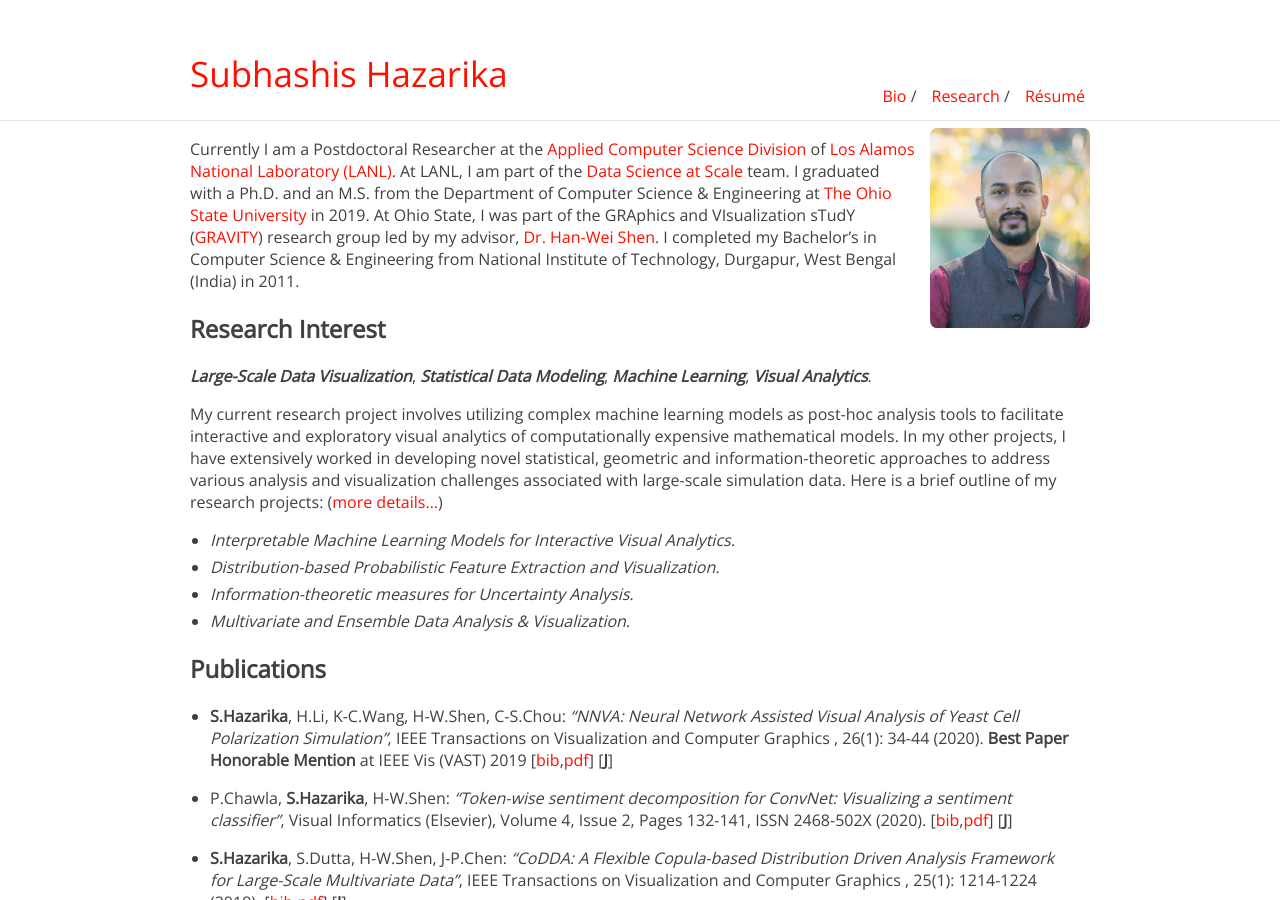
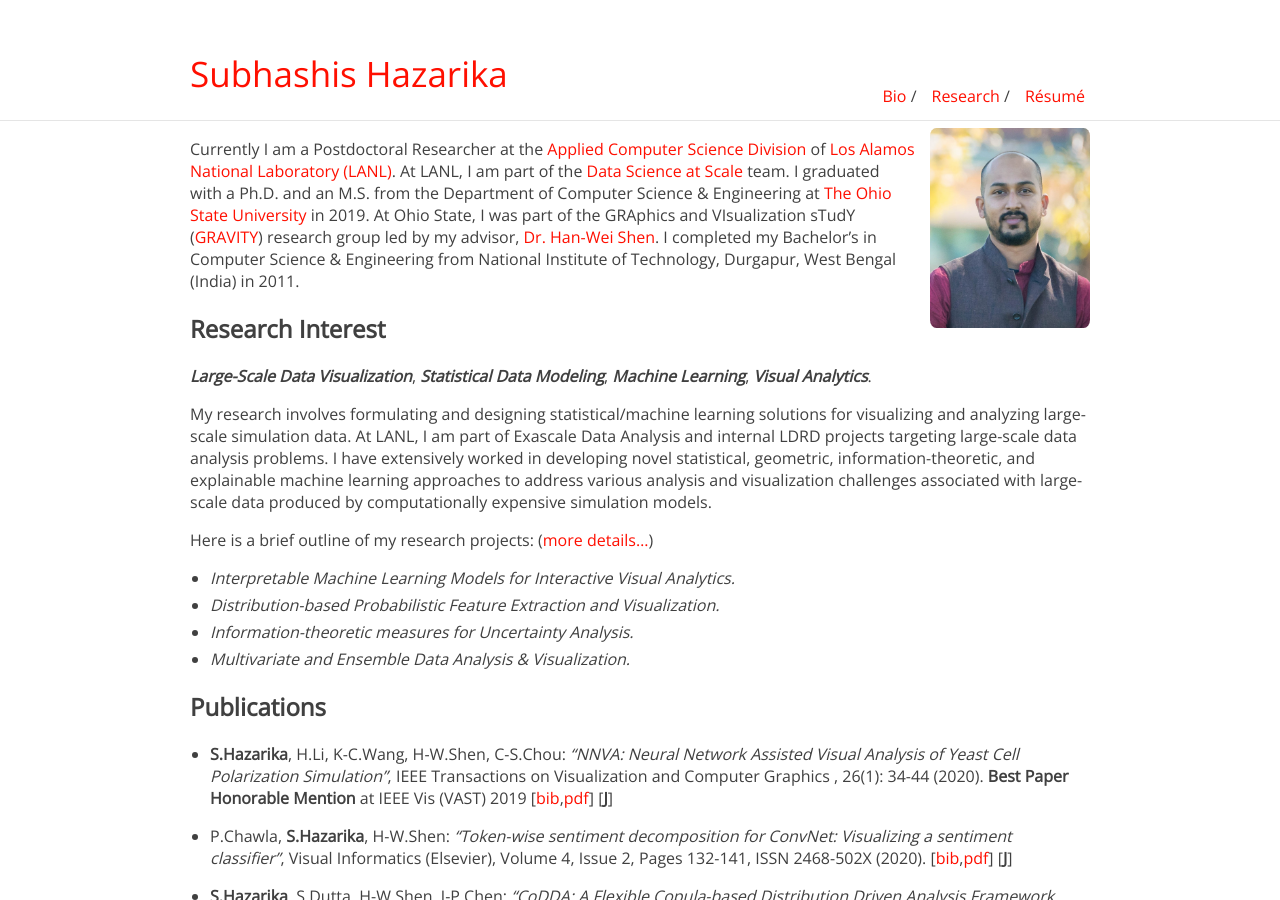
Before and after one commit to subhashis-parc/subhashis.github.io, a Jekyll site: the page built from index.md, in a window 1280 px wide and 900 px high. Built offline with Jekyll 4.4.1, drawn with Linux system fonts in a browser that asks for light colours.

Commit message:
reserach statement

```diff
--- a/index.md
+++ b/index.md
@@ -12,7 +12,12 @@ Currently I am a Postdoctoral Researcher at the [Applied Computer Science Divisi
 
 <i><b>Large-Scale Data Visualization</b></i>, <i><b>Statistical Data Modeling</b></i>, <i><b>Machine Learning</b></i>, <i><b>Visual Analytics</b></i>.
 
-My current research project involves utilizing complex machine learning models as post-hoc analysis tools to facilitate interactive and exploratory visual analytics of computationally expensive mathematical models. In my other projects, I have extensively worked in developing novel statistical, geometric and information-theoretic approaches to address various analysis and visualization challenges associated with large-scale simulation data. Here is a brief outline of my research projects: ([more details...](/research))
+My research involves formulating and designing statistical/machine learning solutions for visualizing and analyzing large-scale simulation data. At LANL, I am part of Exascale Data Analysis and internal LDRD projects targeting large-scale data analysis problems. I have extensively worked in developing novel statistical, geometric, information-theoretic, and explainable machine learning approaches to address various analysis and visualization challenges associated with large-scale data produced by computationally expensive simulation models.
+
+Here is a brief outline of my research projects: ([more details...](/research))
+
+
+<!-- My current research project involves utilizing complex machine learning models as post-hoc analysis tools to facilitate interactive and exploratory visual analytics of computationally expensive mathematical models. In my other projects, I have extensively worked in developing novel statistical, geometric and information-theoretic approaches to address various analysis and visualization challenges associated with large-scale simulation data. Here is a brief outline of my research projects: ([more details...](/research)) -->
 
 
 <!-- My area of interest, broadly speaking, is in the field of Computer Graphics research. More specifically, Scientific Visualization, Real-Time Rendering and Big Data Visual Analytic. My current research projects involve developing Statistical and Geometric approaches to solve the problems of data analysis and visualization in large-scale scientific datasets.  -->
```
